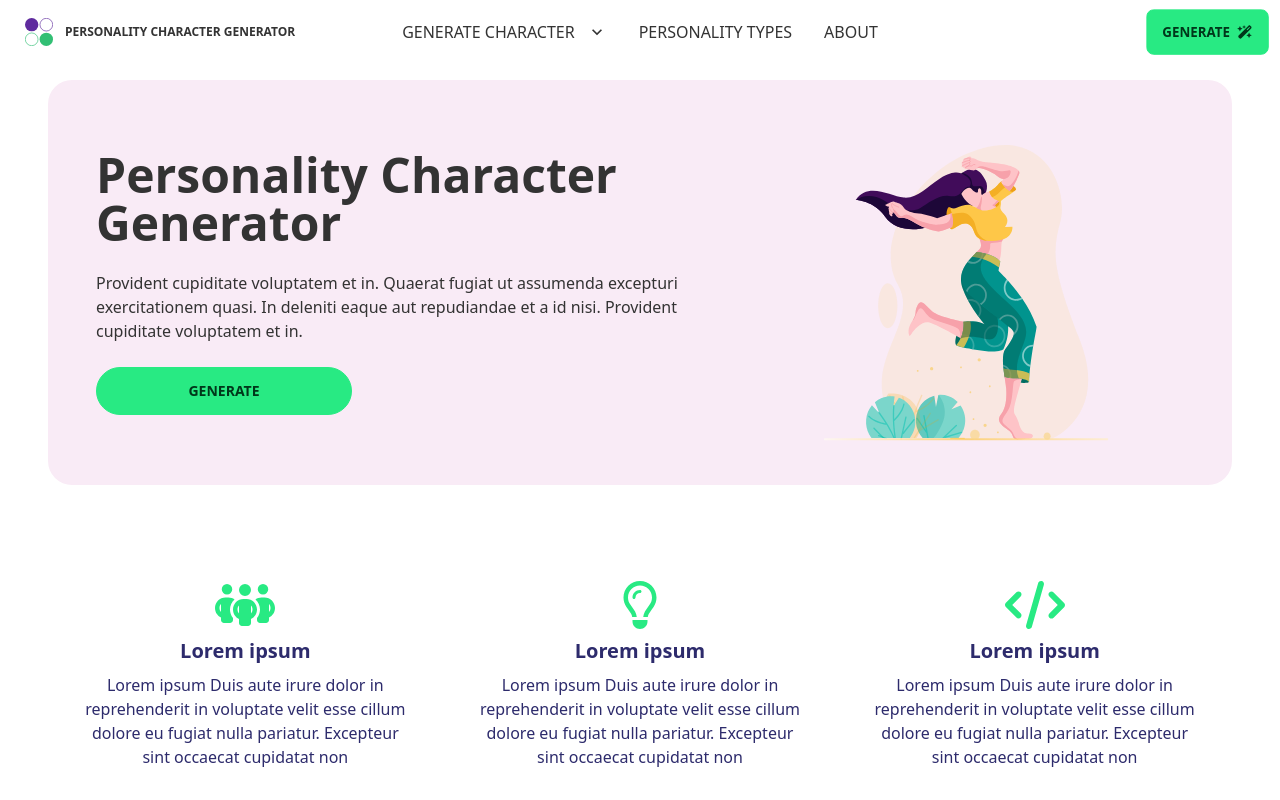
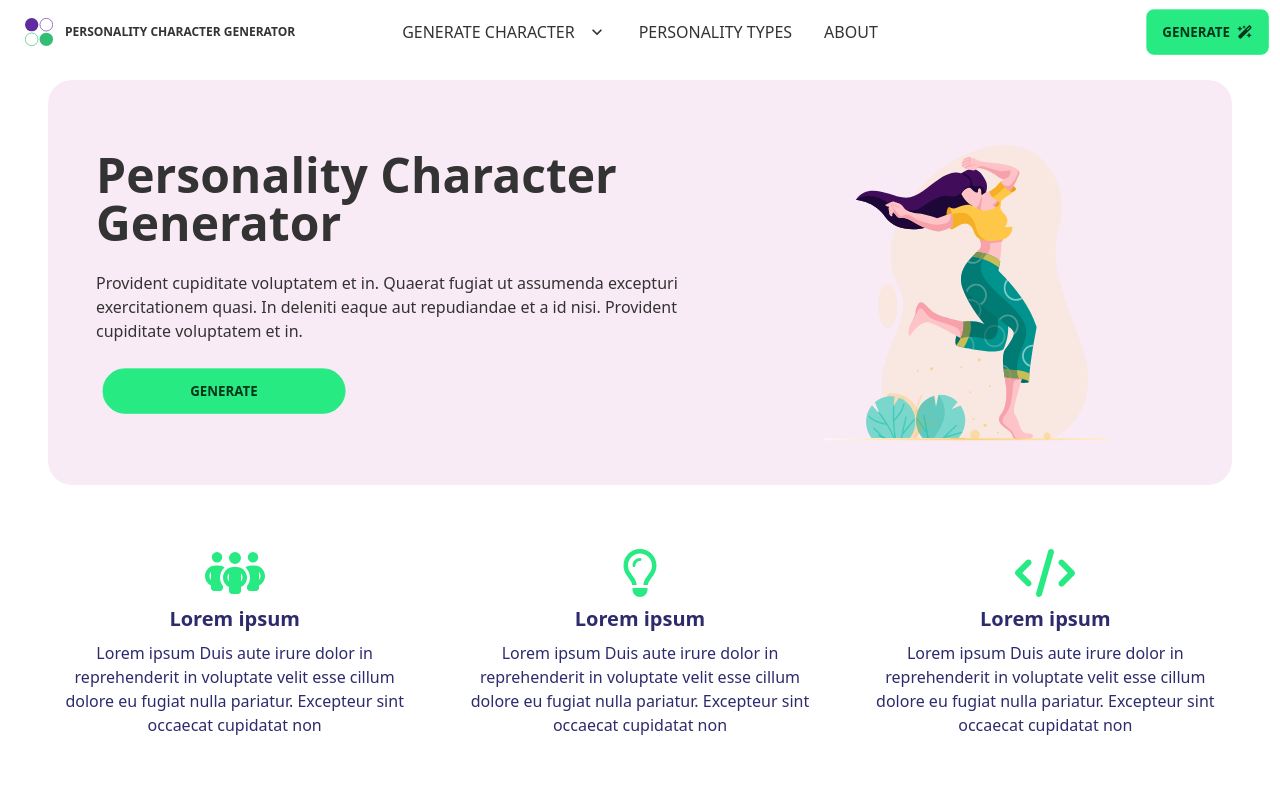
Before and after one commit to pspapleng/personality-analysis-system, a Vue app in the folder web/: page / in a window 1280 px wide. Shown: the top 800 px of the page. Built offline with nearby package versions, Linux system fonts and the light colour scheme.

Commit message:
fix: style page

```diff
--- a/web/src/views/HomePage.vue
+++ b/web/src/views/HomePage.vue
@@ -16,13 +16,15 @@
           excepturi exercitationem quasi. In deleniti eaque aut repudiandae et a
           id nisi. Provident cupiditate voluptatem et in.
         </p>
-        <button class="btn btn-accent md:btn-wide rounded-full">
+        <button
+          class="hidden md:inline btn btn-accent md:btn-wide rounded-full"
+        >
           Generate
         </button>
       </div>
     </div>
     <div
-      class="flex flex-col items-center lg:flex-row min-w-full bg-base-100 p-8 md:p-12 space-y-6 lg:space-y-0"
+      class="flex flex-col items-center lg:flex-row min-w-full bg-base-100 p-8 md:pt-4 space-y-6 lg:space-y-0"
     >
       <div class="card w-11/12 lg:w-1/3 bg-slate-50 md:bg-transparent">
         <div class="card-body items-center text-center text-neutral">
```
